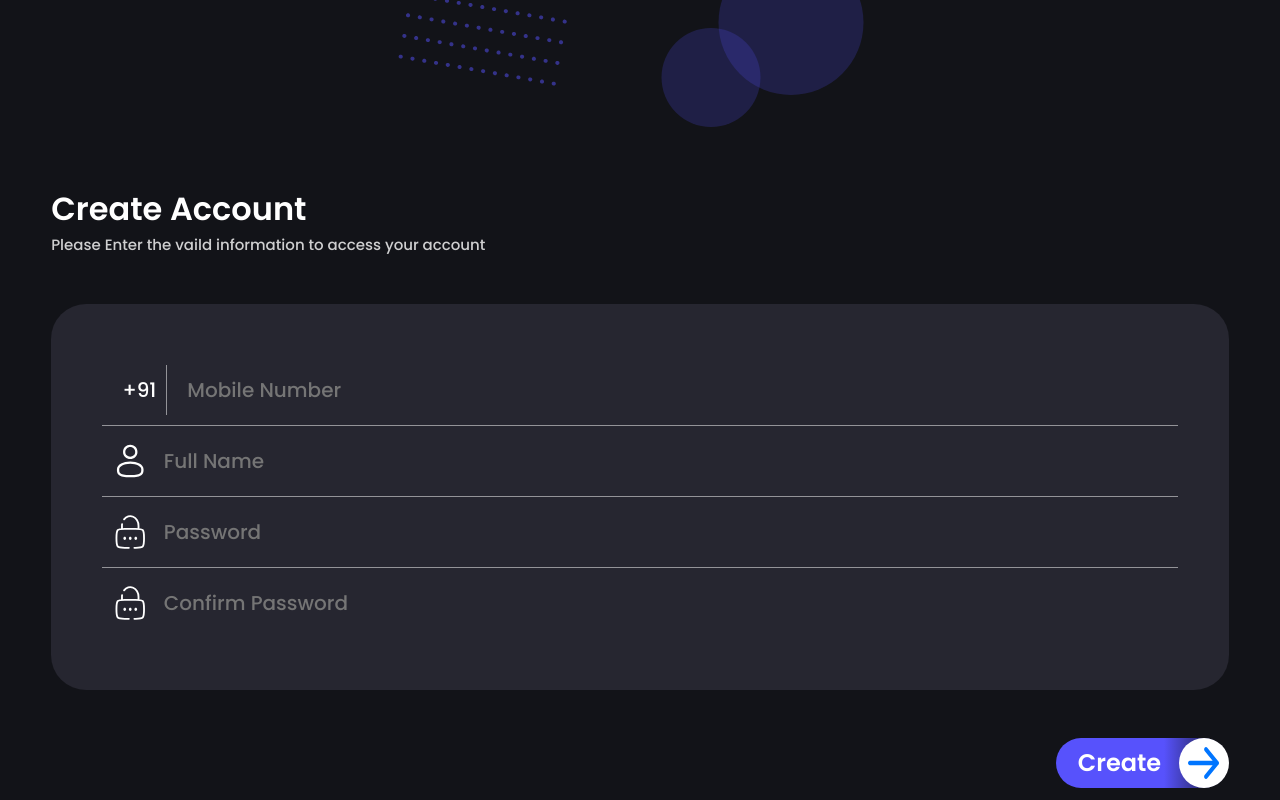
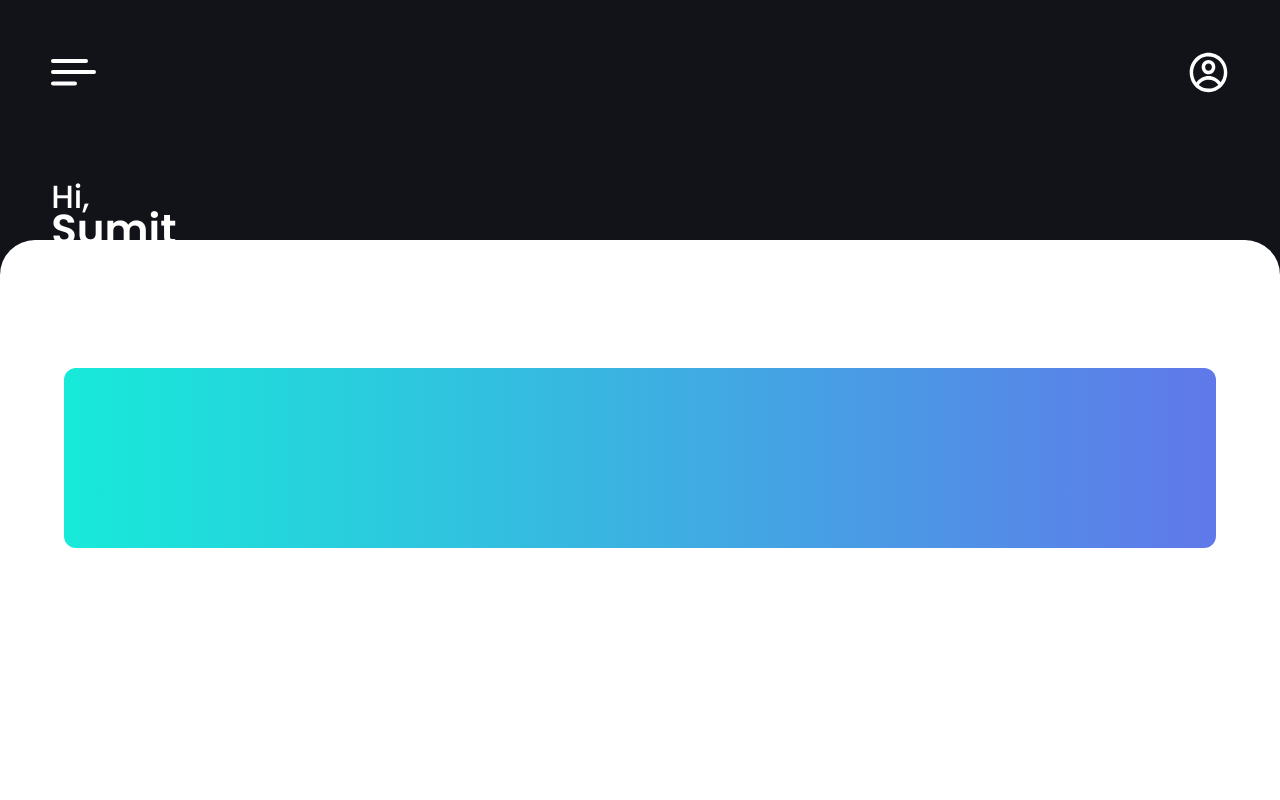
Before and after one commit to Sumit-web1/K9, a React (Create React App) app: page /home in a window 1280 px wide. Shown: the top 800 px of the page. Built offline with nearby package versions, Linux system fonts and the light colour scheme; a web font is replaced by a local one.

Commit message:
Designing Dashboard

```diff
--- a/package.json
+++ b/package.json
@@ -8,6 +8,7 @@
     "@testing-library/user-event": "^13.5.0",
     "react": "^18.2.0",
     "react-dom": "^18.2.0",
+    "react-router-dom": "^6.21.1",
     "react-scripts": "5.0.1",
     "web-vitals": "^2.1.4"
   },
--- a/src/App.css
+++ b/src/App.css
@@ -9,4 +9,7 @@
 
 body{
   background-color: #121318;
+  color: #fff;
 }
+
+/* Utility Class */
--- a/src/App.js
+++ b/src/App.js
@@ -1,11 +1,18 @@
 import './App.css';
+import { BrowserRouter as Router, Route, Routes } from 'react-router-dom';
 import Register from './Components/Register';
+import Login from './Components/Login';
+import Dashboard from './Components/Dashboard';
 
 function App() {
   return (
-
-    <Register/>
-
+    <Router>
+      <Routes>
+        <Route path='/' element={<Register />} />
+        <Route path='/login' element={<Login />} />
+        <Route path='/home' element={<Dashboard />} />
+      </Routes>
+    </Router>
   );
 }
 
--- /dev/null
+++ b/src/Components/Dashboard.jsx
@@ -0,0 +1,43 @@
+import React from 'react'
+import '../Style/Dashboard.css'
+
+function Dashboard() {
+  var userName = "Sumit";
+  return (
+    <div>
+
+      <div className="fixed">
+        <div className="nav">
+          <div className="menu-icon">
+            <svg xmlns="http://www.w3.org/2000/svg" width="46" height="27" viewBox="0 0 46 27" fill="none">
+              <line x1="2" y1="2" x2="35" y2="2" stroke="white" stroke-width="4" stroke-linecap="round" />
+              <line x1="1.99023" y1="24.5" x2="24.0095" y2="24.5" stroke="white" stroke-width="4" stroke-linecap="round" />
+              <line x1="2" y1="13" x2="43.0111" y2="13" stroke="white" stroke-width="4" stroke-linecap="round" />
+            </svg>
+          </div>
+
+          <div className="profile">
+            <svg xmlns="http://www.w3.org/2000/svg" width="41" height="43" viewBox="0 0 41 43" fill="none">
+              <path fill-rule="evenodd" clip-rule="evenodd" d="M27.3337 16.1247C27.3337 18.0254 26.6137 19.8483 25.3322 21.1923C24.0507 22.5363 22.3126 23.2913 20.5003 23.2913C18.688 23.2913 16.9499 22.5363 15.6684 21.1923C14.3869 19.8483 13.667 18.0254 13.667 16.1247C13.667 14.224 14.3869 12.4011 15.6684 11.0571C16.9499 9.71306 18.688 8.95801 20.5003 8.95801C22.3126 8.95801 24.0507 9.71306 25.3322 11.0571C26.6137 12.4011 27.3337 14.224 27.3337 16.1247ZM23.917 16.1247C23.917 17.075 23.557 17.9865 22.9163 18.6585C22.2755 19.3305 21.4065 19.708 20.5003 19.708C19.5942 19.708 18.7251 19.3305 18.0844 18.6585C17.4436 17.9865 17.0837 17.075 17.0837 16.1247C17.0837 15.1743 17.4436 14.2629 18.0844 13.5909C18.7251 12.9189 19.5942 12.5413 20.5003 12.5413C21.4065 12.5413 22.2755 12.9189 22.9163 13.5909C23.557 14.2629 23.917 15.1743 23.917 16.1247Z" fill="white" />
+              <path fill-rule="evenodd" clip-rule="evenodd" d="M20.5002 1.7915C10.122 1.7915 1.7085 10.6155 1.7085 21.4998C1.7085 32.3842 10.122 41.2082 20.5002 41.2082C30.8783 41.2082 39.2918 32.3842 39.2918 21.4998C39.2918 10.6155 30.8783 1.7915 20.5002 1.7915ZM5.12516 21.4998C5.12516 25.2444 6.3432 28.6916 8.38466 31.4293C9.81835 29.4547 11.6679 27.8544 13.7889 26.7536C15.9098 25.6527 18.2447 25.081 20.6112 25.0832C22.9471 25.0808 25.2526 25.6377 27.3522 26.7114C29.4517 27.7851 31.2899 29.3472 32.7267 31.2788C34.2069 29.2427 35.2035 26.8663 35.6341 24.3461C36.0647 21.8259 35.9169 19.2343 35.2029 16.7859C34.4889 14.3375 33.2293 12.1026 31.5283 10.2662C29.8272 8.42968 27.7337 7.04442 25.4208 6.225C23.108 5.40558 20.6423 5.17555 18.2278 5.55396C15.8134 5.93236 13.5196 6.90831 11.5361 8.40106C9.55273 9.89381 7.93676 11.8604 6.82193 14.1382C5.7071 16.416 5.12547 18.9395 5.12516 21.4998ZM20.5002 37.6248C16.9707 37.6304 13.5477 36.357 10.8105 34.02C11.9123 32.3658 13.3787 31.0152 15.0851 30.0832C16.7915 29.1511 18.6873 28.6651 20.6112 28.6665C22.5111 28.6649 24.384 29.1387 26.0743 30.0486C27.7646 30.9585 29.2235 32.2782 30.3299 33.8982C27.5715 36.311 24.0921 37.6301 20.5002 37.6248Z" fill="white" />
+            </svg>
+          </div>
+        </div>
+
+        <div className="main">
+          <h3>Hi,</h3>
+          <h1>{userName}</h1>
+        </div>
+      </div>
+
+      <div className="container">
+        <div className="main-card">
+
+        </div>
+      </div>
+
+    </div>
+  )
+}
+
+export default Dashboard
--- /dev/null
+++ b/src/Components/Login.jsx
@@ -0,0 +1,9 @@
+import React from 'react'
+
+function Login() {
+  return (
+    <div>Login</div>
+  )
+}
+
+export default Login
--- a/src/Components/Register.jsx
+++ b/src/Components/Register.jsx
@@ -1,4 +1,5 @@
 import React from 'react'
+import { Link } from 'react-router-dom';
 import '../Style/Register.css'
 import { ReactComponent as TopSvg } from '../SVG/top-graphic.svg'
 
@@ -6,10 +7,10 @@ function Register() {
     return (
         <div>
             <div className="top">
-                <TopSvg className="top-svg"/>
+                <TopSvg className="top-svg" />
             </div>
 
-            <div className="container">
+            <div className="form-container">
                 <h1>
                     Create Account
                 </h1>
@@ -47,6 +48,7 @@ function Register() {
 
                 {/* Create an Account Button */}
                 <div className="shift-left">
+                    <Link to={"/home"}>
                         <button>
                             Create
                             <span>
@@ -55,6 +57,7 @@ function Register() {
                                 </svg>
                             </span>
                         </button>
+                    </Link>
                 </div>
 
             </div>
@@ -64,9 +67,9 @@ function Register() {
                 <h4>
                     Already Have an Account ?
                 </h4>
-                <a href="#">
-                    LOGIN
-                </a>
+                <Link to={"/login"} className="login">
+                    Login
+                </Link>
             </div>
         </div>
     )
--- /dev/null
+++ b/src/Style/Dashboard.css
@@ -0,0 +1,47 @@
+.fixed{
+    position: fixed;
+    width: 100%;
+}
+
+.nav{
+    padding: 4vw;
+    display: flex;
+    align-items: center;
+    justify-content: space-between;
+}
+
+.main{
+    height: 20vh;
+    display: flex;
+    flex-direction: column;
+    justify-content: end;
+    padding: 4vw;
+    line-height: .08;
+}
+
+.main h3{
+    font-size: 32px;
+    font-weight: 400;
+}
+
+.main h1{
+    font-size: 42px;
+    font-weight: 600;
+}
+
+.container{
+    position: absolute;
+    width: 100%;
+    min-height: 100vh;
+    padding: 10vw 5vw;
+    margin-top: 30vh;
+    background-color: #fff;
+    border-radius: 35px;
+}
+
+.main-card{
+    width: 100%;
+    height: 180px;
+    border-radius: 12px;
+    background: linear-gradient(to right, #17ead9, #6078ea);
+}
--- a/src/Style/Register.css
+++ b/src/Style/Register.css
@@ -16,7 +16,7 @@
 }
 
 
-.container {
+.form-container {
   padding: 4vw;
 }
 
@@ -83,6 +83,10 @@ p {
     color: #fff;
 }
 
+.input input:nth-child(2){
+  text-transform: capitalize;
+}
+
 /* Create Account Button */
 button{
     width: 173px;
@@ -94,6 +98,7 @@ button{
     color: #fff;
     font-size: 24px;
     font-weight: 600;
+    text-decoration: none;
     border: none;
     border-radius: 100px;
     background: linear-gradient(90deg, #5752FC 62.47%, rgba(87, 82, 252, 0.00) 99.9%);;
```
Also changed, not shown: 1 other file (tests, documents, lock files or other folders). Lines whose indentation alone changed are shown as unchanged.
